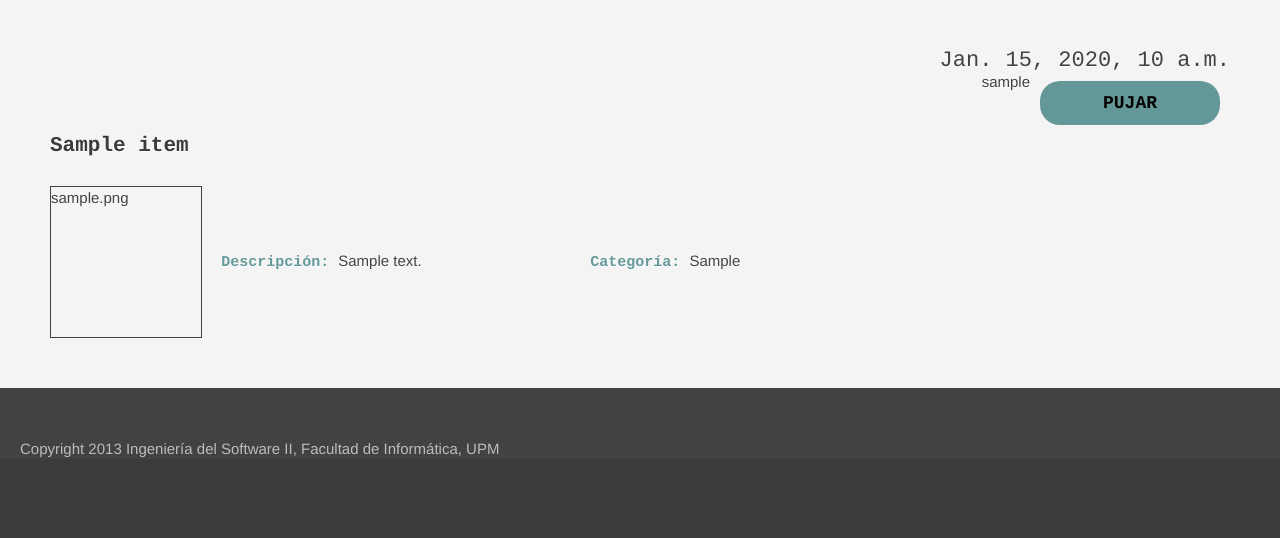
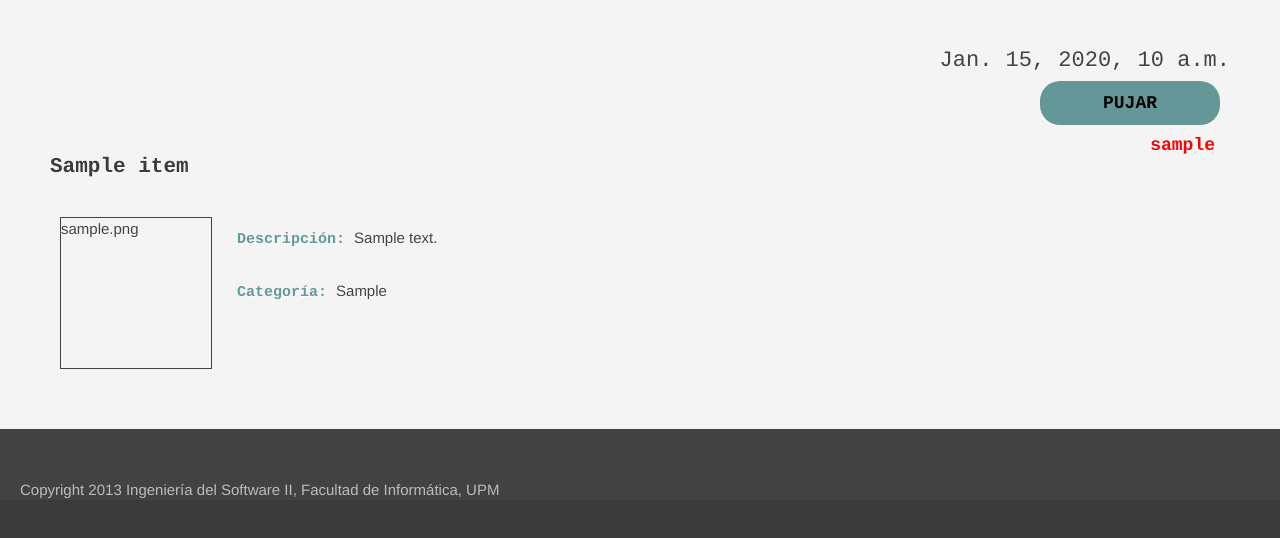
Before and after one commit to Garinoth/subastasIS2, a Django app: page /subastas/auctions/1 in a window 1280 px wide. Shown: the part 240-778 px from the top of the page. Run offline with Django 3.2, Linux system fonts and the light colour scheme; a user stored in the database is signed in; tables that the repository leaves empty hold one stand-in row (values such as "Sample post"); parts of the project's set-up code (start-up, migrations or seed data) failed here and were passed over.

Commit message:
Fix auction template

```diff
--- a/subastasIS2_django/subastas/static/css/style.css
+++ b/subastasIS2_django/subastas/static/css/style.css
@@ -734,6 +734,12 @@ textarea#id_item-description {
 
 .owner {
     display: inline-block;
+    clear: right;
+    padding-right: 15px;
+    color: red;
+    font-weight: 700;
+    font-size: 18px;
+    font-family:Rockwell, 'GeoSlb712MdBTMedium',"Courier Bold", Courier, Georgia, Times, "Times New Roman", serif;
 }
 
 .imgauction {
@@ -741,7 +747,15 @@ textarea#id_item-description {
     height: 150px;
     width: 150px;
     border: solid 1px;
+    margin: 10px;
     display: inline-block;
+}
+
+.texto {
+    display: inline-block;
+    width: 200px;
+    margin-top: 20px;
+    position: absolute;
 }
 
 .name {
--- a/subastasIS2_django/subastas/templates/subastas/auction_detail.html
+++ b/subastasIS2_django/subastas/templates/subastas/auction_detail.html
@@ -13,7 +13,9 @@
 <div class="fila">
 	<h2>{{ auction_list.item.name }}</h2>
 	<span class="imgauction">{{ auction_list.item.image }}</span>
-	<p class="description"><span class="name">Descripción: </span>{{ auction_list.item.description }}</p>
-	<p class="category"><span class="name">Categoría: </span>{{ auction_list.item.category }}</p>
+	<div class="texto">
+		<p class="description"><span class="name">Descripción: </span>{{ auction_list.item.description }}</p>
+		<p class="category"><span class="name">Categoría: </span>{{ auction_list.item.category }}</p>
+	</div>
 </div>
 {% endblock %}
```
